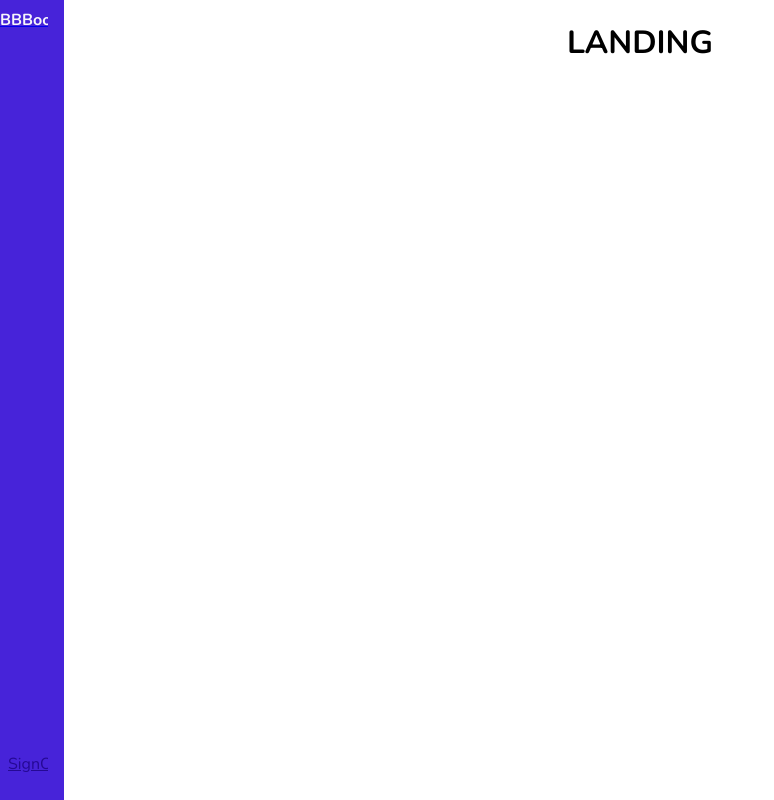
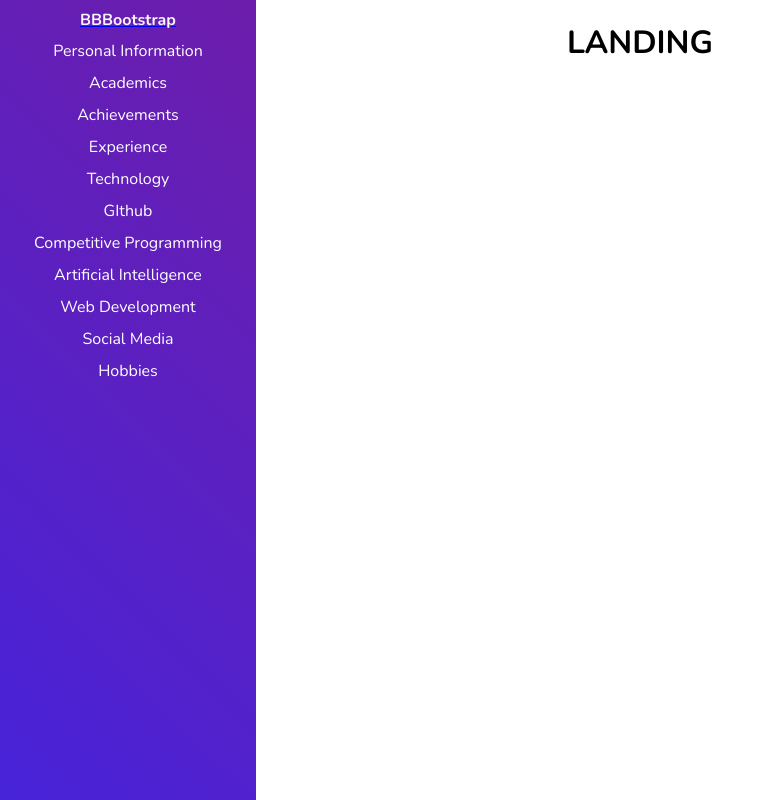
Before and after one commit to Sayan3990/Personal-Website-Template, a React (Create React App) app: page / in a window 1280 px wide. Both pictures are taken after a click on the link "BBBootstrap". Shown: the whole page, without its empty margins (0-774 px from the left). Built offline with nearby package versions, Linux system fonts and the light colour scheme.

Commit message:
commit SideNavBar icons

```diff
--- a/src/App.css
+++ b/src/App.css
@@ -35,8 +35,8 @@ body {
     left: 0;
     width: var(--nav-width);
     height: 100vh;
-    background-color: var(--first-color);
-    padding: .3rem 1rem 0 0;
+    background-image: linear-gradient( 45deg, var(--first-color), #6d1dab);
+    padding: .3rem 0 1rem;
     transition: .5s;
     z-index: var(--z-fixed)
 }
@@ -76,17 +76,20 @@ body {
 
 .nav_link {
     position: relative;
+    height: 2rem;
     color: var(--first-color-light);
-    margin-bottom: 1rem;
-    transition: .3s;
+    transition-delay: 0.5;
+    transition: 0.5s;
+    text-decoration: none;
+    overflow: hidden;
 }
 
 .nav_link:hover {
     color: var(--white-color)
 }
 
-.nav_icon {
-    font-size: 1.25rem
+.nav_name {
+    color: white;
 }
 
 .show {
--- a/src/Components/Functions/SideNavBar.tsx
+++ b/src/Components/Functions/SideNavBar.tsx
@@ -5,6 +5,9 @@ import { Link } from "react-router-dom";
 import * as routes from '../../Constants/routes';
 
 import { navList } from '../../shared/SideBarInfo';
+import * as Icon from 'react-bootstrap-icons';
+
+const iconStyle = { color: "white", height: "20px" };
 
 interface ActiveSideNavBarElement {
     ElementId: number
@@ -15,6 +18,34 @@ interface IState {
 }
 
 
+function getIcon(id: number) {
+    switch(id){
+        case 1:
+            return <Icon.PersonFill style={iconStyle} />
+        case 2:
+            return <Icon.Book style={iconStyle} />
+        case 3:
+            return <Icon.Award style={iconStyle} />
+        case 4:
+            return <Icon.Alt style={iconStyle} />
+        case 5:
+            return <Icon.Alt style={iconStyle} />
+        case 6:
+            return <Icon.Github style={iconStyle} />
+        case 7:
+            return <Icon.Alt style={iconStyle} />
+        case 8:
+            return <Icon.Alt style={iconStyle} />
+        case 9:
+            return <Icon.Alt style={iconStyle} />
+        case 10:
+            return <Icon.Globe style={iconStyle} />
+        case 11:
+            return <Icon.Alt style={iconStyle} />
+        default:
+            return <Icon.Alt style={iconStyle} />
+    }
+}
 
 export default class SideNavBar extends Component {
 
@@ -24,7 +55,7 @@ export default class SideNavBar extends Component {
     }
 
     state: IState = {
-        isVisible: true
+        isVisible: false
     }
 
     handleSideNavBar() {
@@ -48,8 +79,9 @@ export default class SideNavBar extends Component {
                                         <Link to={navElement.link} className="nav_link" key={index}>
                                         {
                                             this.state.isVisible ?
-                                            <span className="nav_name" style={{color: "white"}}>{navElement.title}</span>
-                                            :<i className={navElement.image}></i>
+                                            <span className="nav_name">
+                                                {navElement.title}</span>
+                                            : getIcon(navElement.image)
                                         }
                                         </Link>
                                     )
@@ -58,9 +90,6 @@ export default class SideNavBar extends Component {
                             }
                         </div>
                     </div>
-                    <a href="#" className="nav_link">
-                        <i className='bx bx-log-out nav_icon'></i> <span className="nav_name">SignOut</span>
-                    </a>
                 </nav>
             </div>
         )
--- a/src/shared/SideBarInfo.ts
+++ b/src/shared/SideBarInfo.ts
@@ -1,17 +1,57 @@
 export const navList = [
     {
-        title: "Title",
-        image: "fa fa-facebook",
+        title: "Personal Information",
+        image: 1,
         link: ""
     },
     {
-        title: "Title",
-        image: "fa fa-facebook",
+        title: "Academics",
+        image: 2,
         link: ""
     },
     {
-        title: "Title",
-        image: "fa fa-facebook",
+        title: "Achievements",
+        image: 3,
+        link: ""
+    },
+    {
+        title: "Experience",
+        image: 4,
+        link: ""
+    },
+    {
+        title: "Technology",
+        image: 5,
+        link: ""
+    },
+    {
+        title: "GIthub",
+        image: 6,
+        link: ""
+    },
+    {
+        title: "Competitive Programming",
+        image: 7,
+        link: ""
+    },
+    {
+        title: "Artificial Intelligence",
+        image: 8,
+        link: ""
+    },
+    {
+        title: "Web Development",
+        image: 9,
+        link: ""
+    },
+    {
+        title: "Social Media",
+        image: 10,
+        link: ""
+    },
+    {
+        title: "Hobbies",
+        image: 11,
         link: ""
     }
 ];
```
